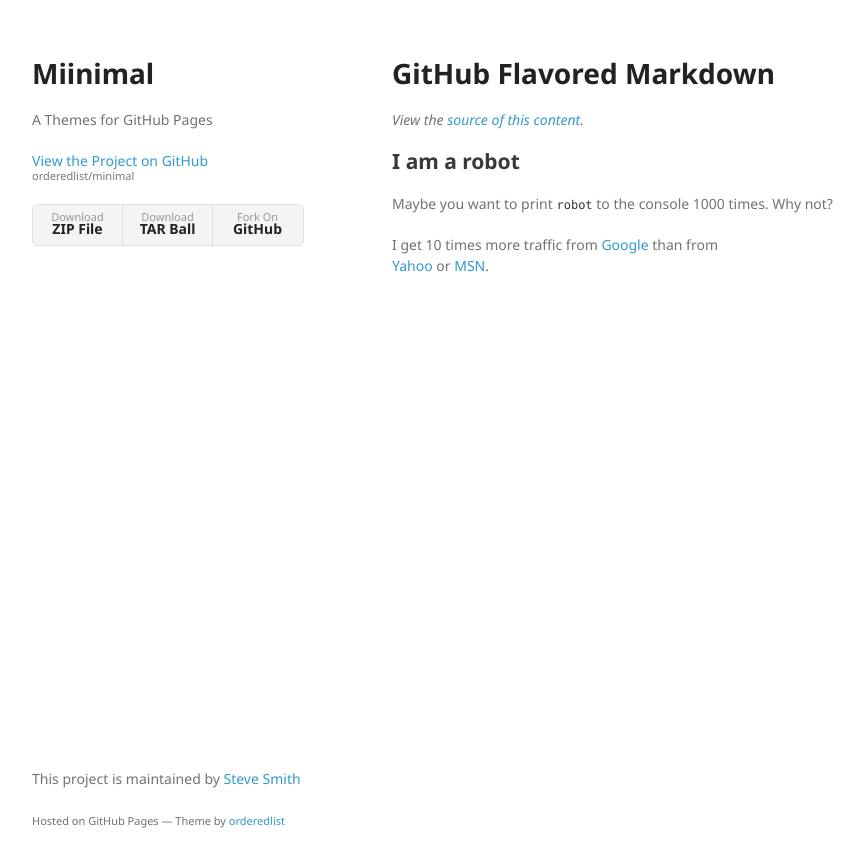
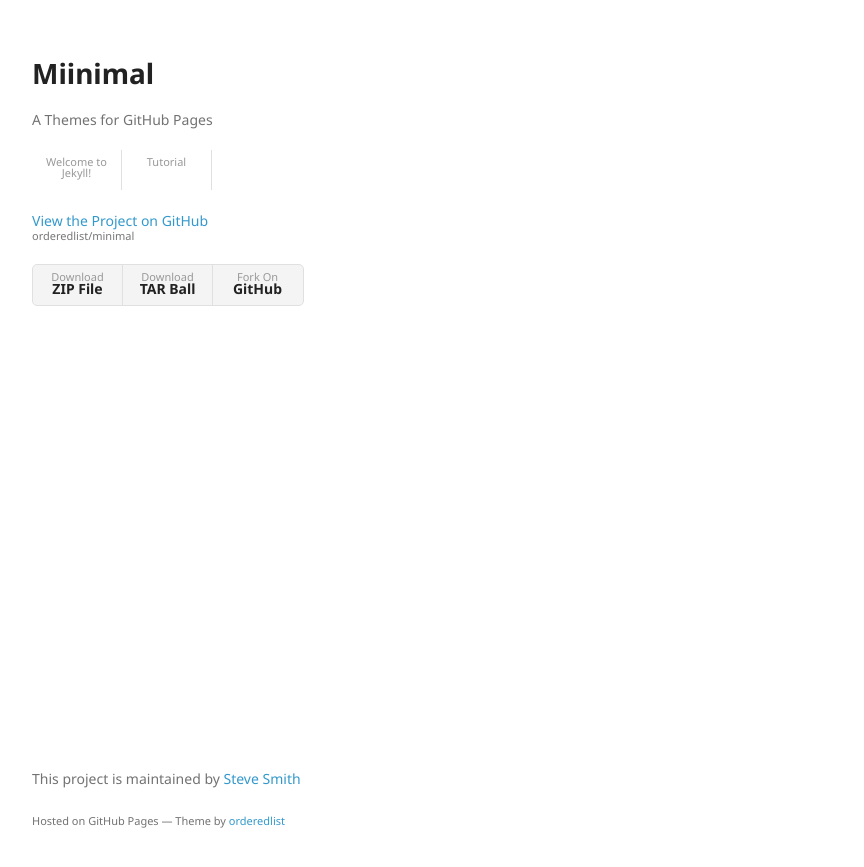
Before and after one commit to andry-tino/t-calcifer, a Jekyll site: the page built from index.html, in a window 1280 px wide. Shown: the top 867 px of the page, without its empty margins (178-1042 px from the left). Built offline with Jekyll 4.4.1, drawn with Linux system fonts in a browser that asks for light colours.

Commit message:
Added more content

```diff
--- a/_includes/header.html
+++ b/_includes/header.html
@@ -1,7 +1,15 @@
 <header>
   <h1>Miinimal</h1>
   <p>A Themes for GitHub Pages</p>
+
+  <ul class="table-contents">
+    {% for post in site.posts %}
+      <li><a>{{ post.title }}</a></li>
+    {% endfor %}
+  </ul>
+
   <p class="view"><a href="http://github.com/orderedlist/minimal">View the Project on GitHub <small>orderedlist/minimal</small></a></p>
+
   <ul>
     <li><a href="https://github.com/orderedlist/minimal/zipball/master">Download <strong>ZIP File</strong></a></li>
     <li><a href="https://github.com/orderedlist/minimal/tarball/master">Download <strong>TAR Ball</strong></a></li>
--- a/css/styles.css
+++ b/css/styles.css
@@ -118,6 +118,12 @@
   border-radius:5px;
   border:1px solid #e0e0e0;
   width:270px;
+}
+
+header ul.table-contents {
+  background: transparent;
+  border-radius: 0;
+  border-width: 0;
 }
 
 header li {
@@ -268,3 +274,8 @@
     color:#444;
   }
 }
+
+div#sideContent {
+  width: 500px;
+  float: right;
+}
--- a/index.html
+++ b/index.html
@@ -1,16 +1,5 @@
 ---
 layout: default
 ---
-
-<section>
-  <h1>GitHub Flavored Markdown</h1>
-
-  <p><em>View the <a href="http://github.github.com/github-flavored-markdown/sample_content.html">source of this content</a>.</em></p>
-
-  <h2>I am a robot</h2>
-
-  <p>Maybe you want to print <code>robot</code> to the console 1000 times. Why not?</p>
-
-  <p>I get 10 times more traffic from <a href="http://google.com/" title="Google">Google</a> than from<br>
-  <a href="http://search.yahoo.com/" title="Yahoo Search">Yahoo</a> or <a href="http://search.msn.com/" title="MSN Search">MSN</a>.</p>
-</section>
+<div id="sideContent">
+</div>
--- a/javascript/scale.fix.js
+++ b/javascript/scale.fix.js
@@ -1,3 +1,4 @@
+(function() {
   window.addEventListener('load', function(e) {
     var metas = document.getElementsByTagName('meta');
     var i;
@@ -19,3 +20,4 @@
       document.addEventListener("gesturestart", gestureStart, false);
     }
   });
+})();
```
Also changed, not shown: _includes/sidehead.html (added, +9 -0 lines), _layouts/sidecontent.html (added, +10 -0 lines), javascript/sideManager.js (added, +50 -0 lines). Lines whose indentation alone changed are shown as unchanged.
